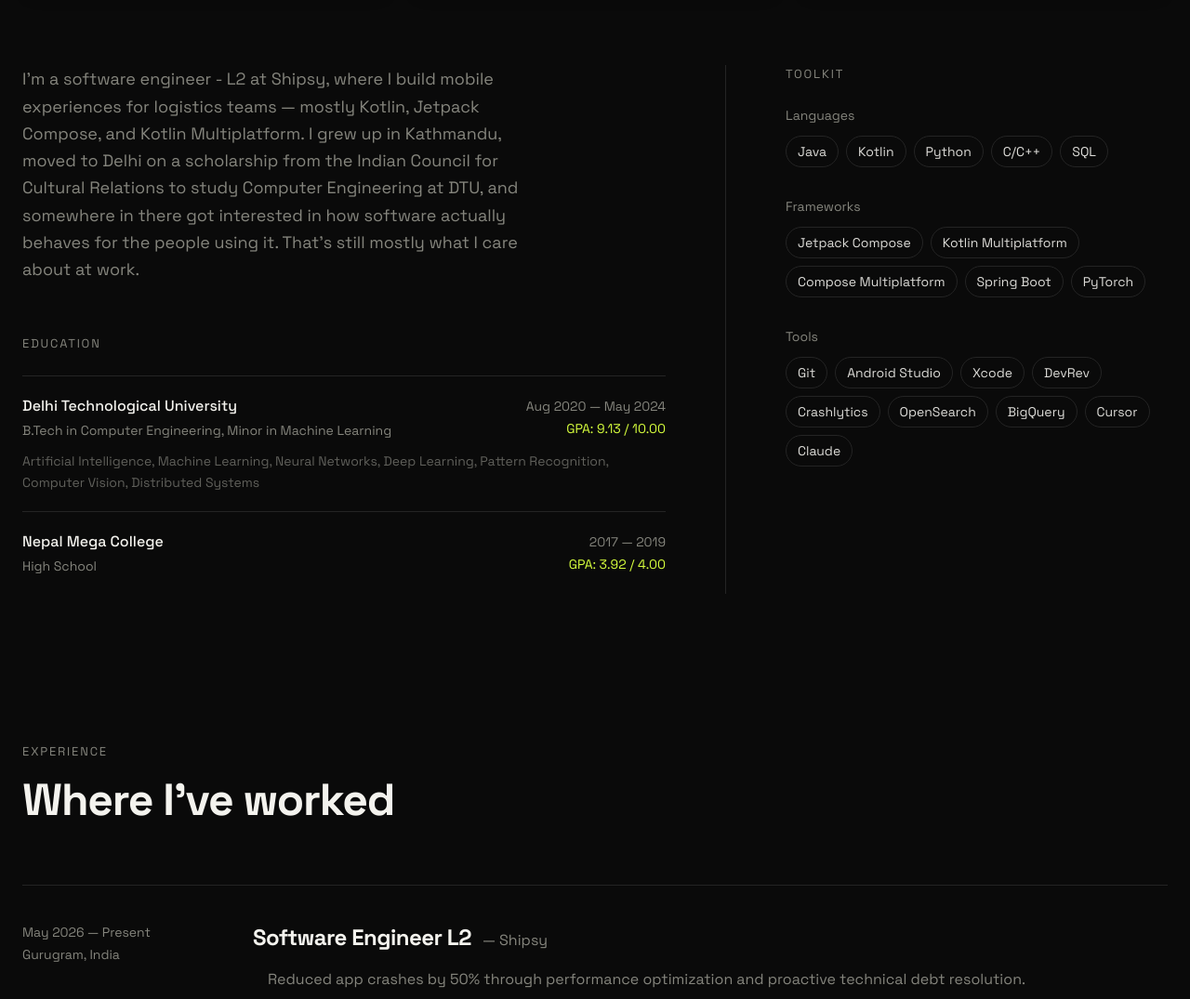
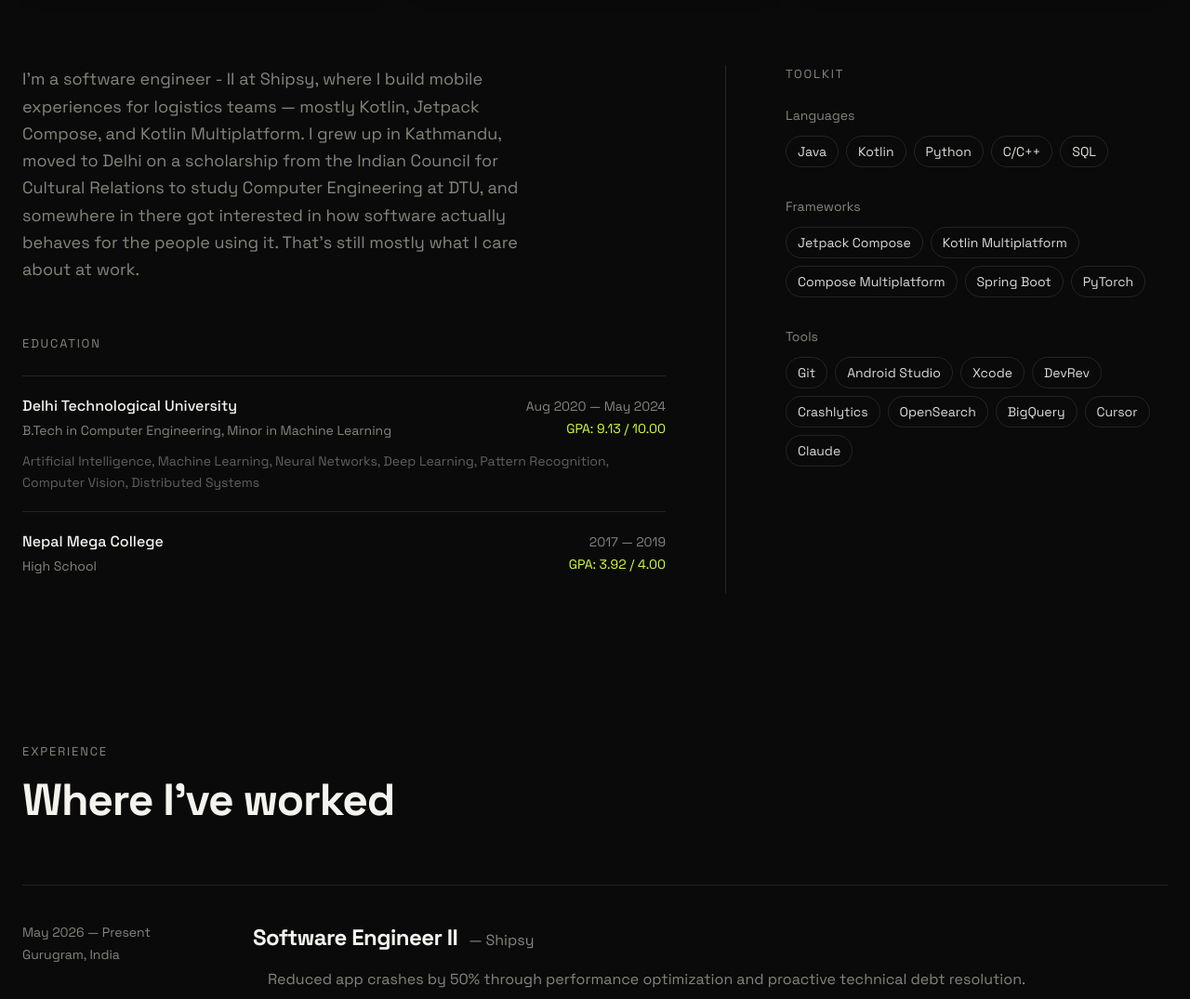
Before and after one commit to Sum1t01/portfolio, a React (Vite) app: page / in a window 1280 px wide. Shown: the part 1322-2397 px from the top of the page at 93% size. Built offline with nearby package versions, Linux system fonts and the light colour scheme; no server answers.

Commit message:
text fixes

```diff
--- a/src/data/profile.js
+++ b/src/data/profile.js
@@ -10,7 +10,7 @@ export const profile = {
   },
 };
 
-export const bio = `I'm a software engineer - L2 at Shipsy, where I build mobile
+export const bio = `I'm a software engineer - II at Shipsy, where I build mobile
 experiences for logistics teams — mostly Kotlin, Jetpack Compose, and Kotlin
 Multiplatform. I grew up in Kathmandu, moved to Delhi on a scholarship from
 the Indian Council for Cultural Relations to study Computer Engineering at
@@ -19,7 +19,7 @@ for the people using it. That's still mostly what I care about at work.`;
 
 export const experience = [
   {
-    role: "Software Engineer L2",
+    role: "Software Engineer II",
     org: "Shipsy",
     location: "Gurugram, India",
     period: "May 2026 — Present",
```
